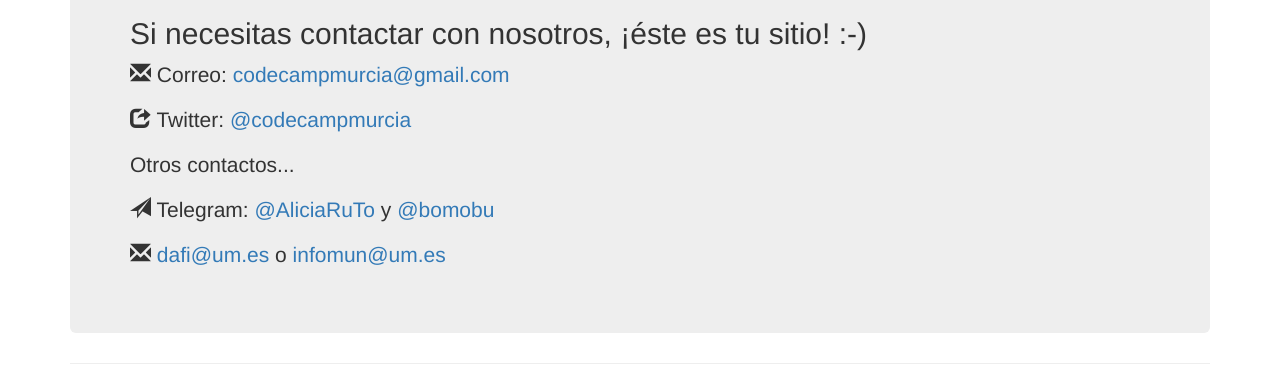
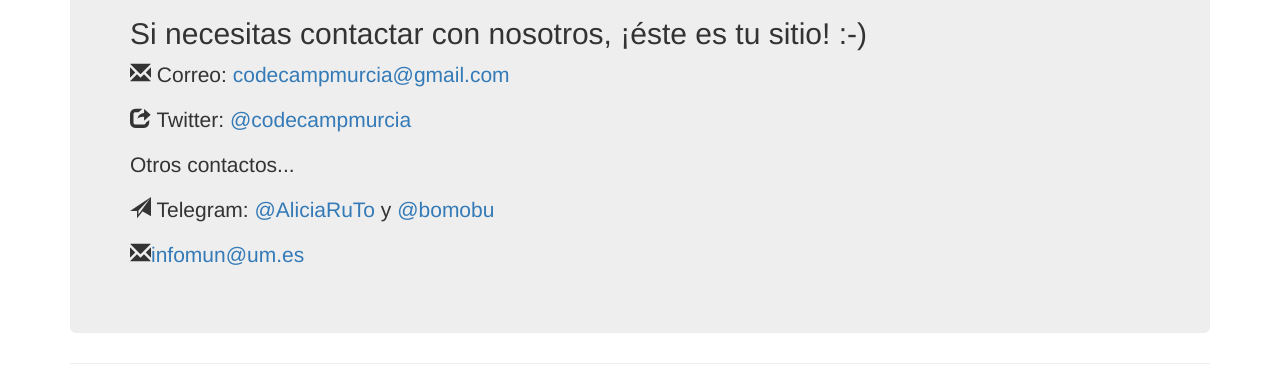
Before and after one commit to dafi-um/CodeCamp, a plain HTML site: page index.html in a window 1280 px wide. Shown: the part 4423-4804 px from the top of the page. Drawn offline with nearby package versions, Linux system fonts and the light colour scheme.

Commit message:
Update index.html

```diff
--- a/index.html
+++ b/index.html
@@ -369,7 +369,7 @@
   <p><span class="glyphicon glyphicon-share" aria-hidden="true"></span> Twitter: <a href="https://twitter.com/codecampmurcia">@codecampmurcia</a></p>
   <p>Otros contactos...</p>
   <p><span class="glyphicon glyphicon-send" aria-hidden="true"></span> Telegram: <a href="https://telegram.me/AliciaRuTo" target="_blank">@AliciaRuTo</a> y <a href="https://telegram.me/bomobu" target="_blank">@bomobu</a></p>
-    <p><span class="glyphicon glyphicon-envelope" aria-hidden="true"></span> <a href="mailto:dafi@um.es">dafi@um.es</a> o <a href="mailto:infomun@um.es">infomun@um.es</a></p>
+    <p><span class="glyphicon glyphicon-envelope" aria-hidden="true"></span><a href="mailto:infomun@um.es">infomun@um.es</a></p>
 </div>
 </section>
     <hr class="featurette-divider">
```
